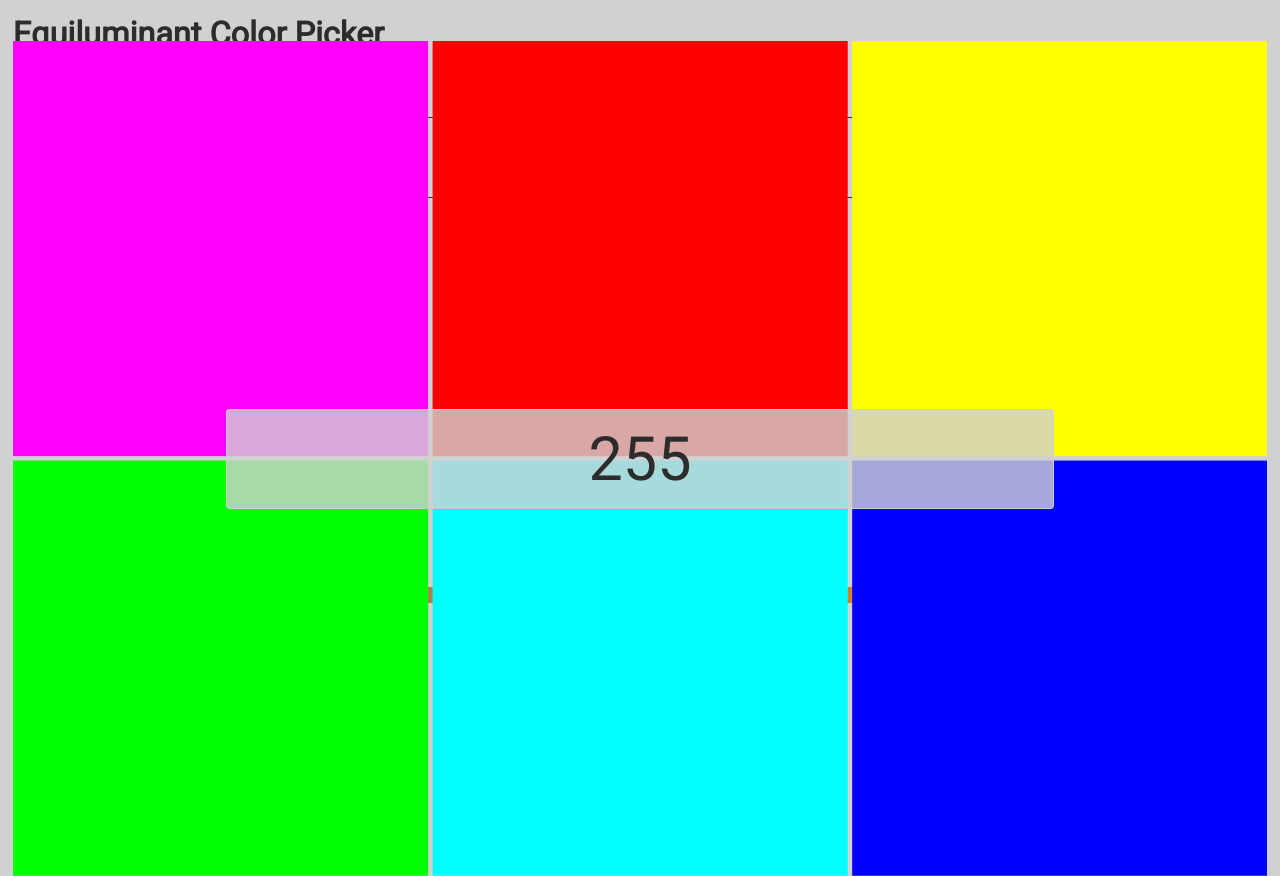
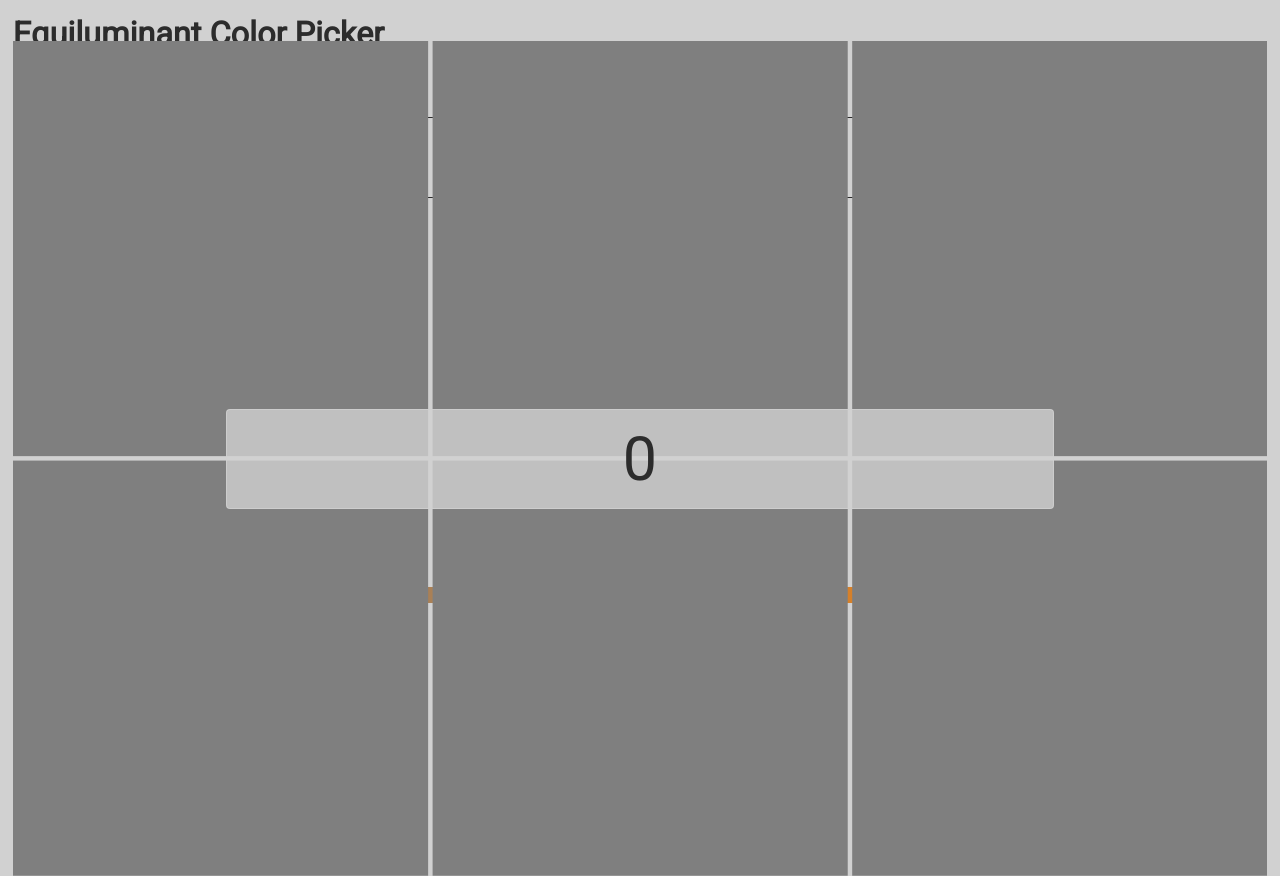
Before and after one commit to masakudamatsu/equiluminant-color-picker, a Next.js app in the folder app/: page / in a window 1280 px wide. Built offline with nearby package versions, Linux system fonts and the light colour scheme.

Commit message:
#126 Set the initial chroma value to be zero

```diff
--- a/app/pages/_app.js
+++ b/app/pages/_app.js
@@ -24,7 +24,7 @@ function MyApp({Component, pageProps}) {
   );
   const [backgroundOverlayColor, setBackgroundOverlayColor] = useState('');
 
-  const [chroma, setChroma] = useState('255');
+  const [chroma, setChroma] = useState('0');
   const [chromaInvalid, setChromaInvalid] = useState(false);
   const [chromaMissing, setChromaMissing] = useState(false);
 
```
Also changed, not shown: 1 other file (tests, documents, lock files or other folders).
